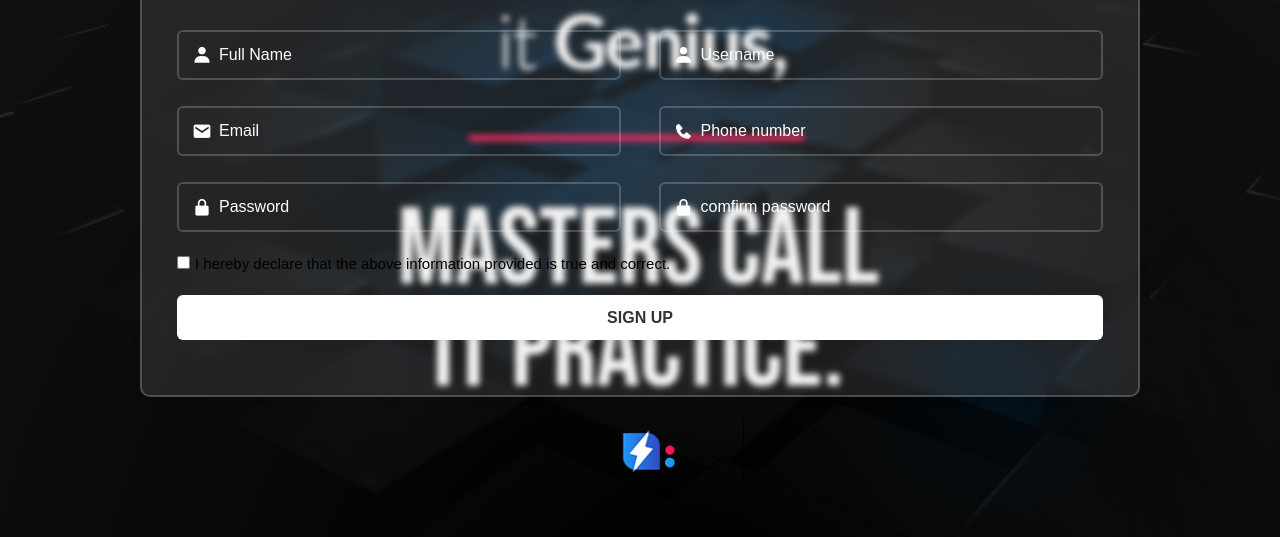
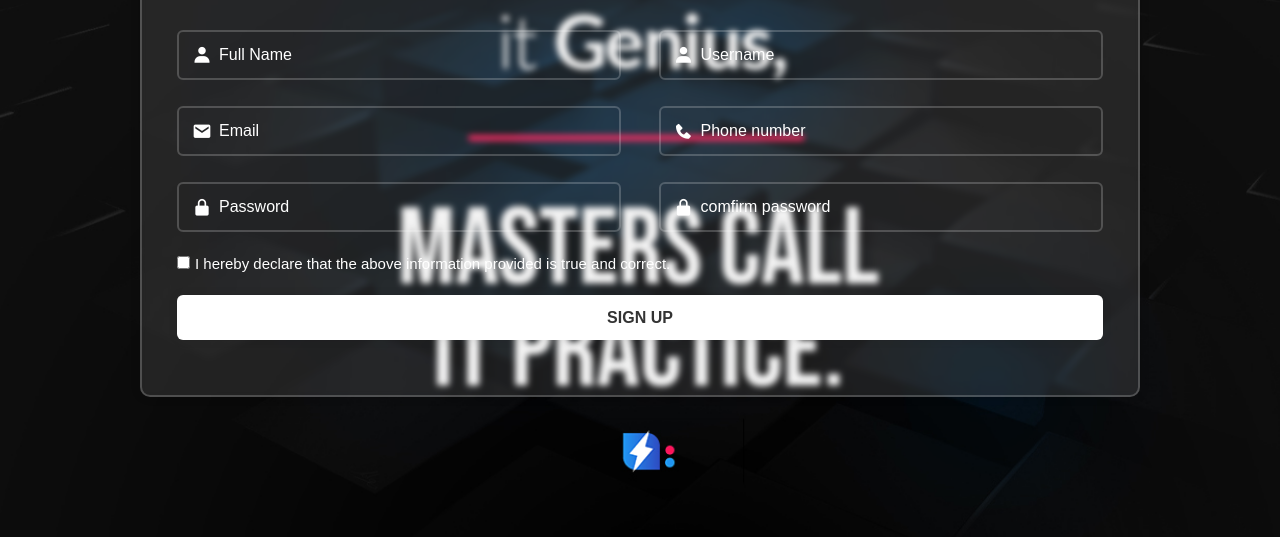
Before and after one commit to Nathaniel-011/LoginPage, a plain HTML site: page index.html in a window 1280 px wide. Shown: the part 245-782 px from the top of the page. Drawn offline with nearby package versions, Linux system fonts and the light colour scheme.

Commit message:
Update login.css

```diff
--- a/login.css
+++ b/login.css
@@ -74,7 +74,6 @@ body {
     display: inline-block;
     font-size: 15px;
     margin: 10px 0 23px;
-    color: #000;
 }
 
 .wrapper label input {
```
